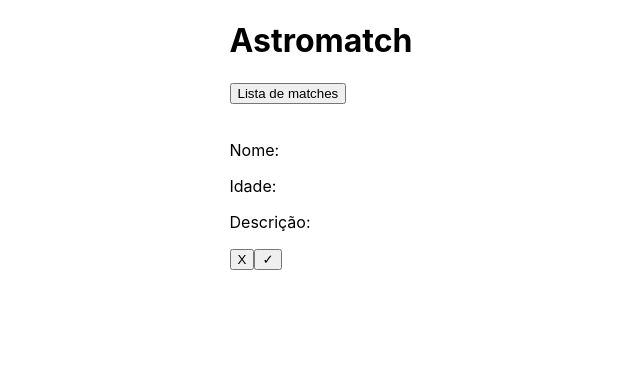
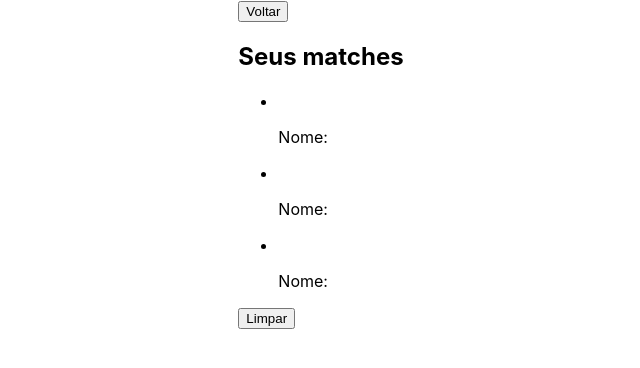
Before and after one commit to future4code/Gregory-Mendes, a React (Create React App) app in the folder semana9/astromatch/: page / in a window 1280 px wide. Both pictures are taken after a click on the button "Lista de matches". Shown: the top 368 px of the page, without its empty margins (319-959 px from the left). Built offline with nearby package versions, Linux system fonts and the light colour scheme.

Commit message:
Adicionei a mudança entre as páginas.

```diff
--- a/semana9/astromatch/src/App.js
+++ b/semana9/astromatch/src/App.js
@@ -1,13 +1,41 @@
-import React, { useState, useEffect } from 'react';
+import React, { useState } from 'react';
 import MatchPage from './screens/MatchPage/MatchPage';
 import MatchesListPage from './screens/MatchesListPage/MatchesListPage';
 import { AppContainer } from './styled'
 
 const App = () => {
+  const [currentPage, setCurrentPage] = useState("match-page");
+
+  const changeToMatchPage = () => {
+    setCurrentPage("match-page")
+  }
+
+  const changeToMatchesListPage = () => {
+    setCurrentPage("matches-list-page")
+  }
+
+  const showCurrentPage = () => {
+    let page;
+    switch (currentPage) {
+      case "match-page":
+        page = <MatchPage onClickListButton={changeToMatchesListPage}/>
+        break;
+
+      case "matches-list-page":
+        page = <MatchesListPage onClickBackButton={changeToMatchPage}/>;
+        break;
+
+      default:
+        page = <MatchPage onClickListButton={changeToMatchesListPage}/>;
+        break;
+    }
+
+    return page;
+  }
 
   return (
-    <AppContainer>
-      <MatchPage/>
+    <AppContainer >
+      {showCurrentPage()}
     </AppContainer>
   );
 }
--- a/semana9/astromatch/src/screens/MatchPage/MatchPage.js
+++ b/semana9/astromatch/src/screens/MatchPage/MatchPage.js
@@ -1,11 +1,12 @@
 import React, { useState, useEffect } from 'react';
 import axios from 'axios'
 
-const MatchPage = () => {
+const MatchPage = (props) => {
+
     return (
         <div>
             <h1>Astromatch</h1>
-            <button>Lista de matches</button>
+            <button onClick={props.onClickListButton}>Lista de matches</button>
             <div>
                 <img/>
                 <p>Nome:</p>
--- a/semana9/astromatch/src/screens/MatchesListPage/MatchesListPage.js
+++ b/semana9/astromatch/src/screens/MatchesListPage/MatchesListPage.js
@@ -1,10 +1,10 @@
 import React, { useState, useEffect } from 'react';
 import axios from 'axios'
 
-const MatchesListPage = () => {
+const MatchesListPage = (props) => {
     return (
         <div>
-            <button>Voltar</button>
+            <button onClick={props.onClickBackButton}>Voltar</button>
             <h2>Seus matches</h2>
             <ul>
                 <li>
```
